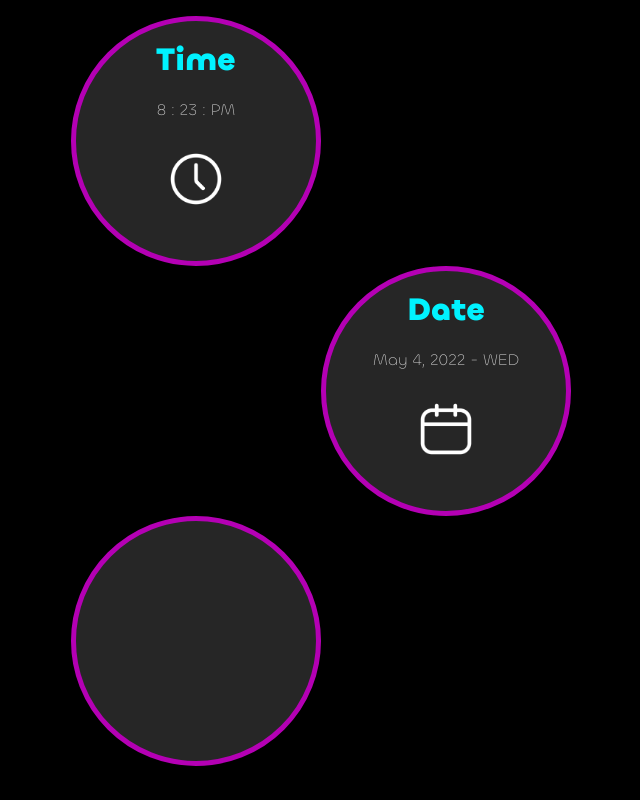
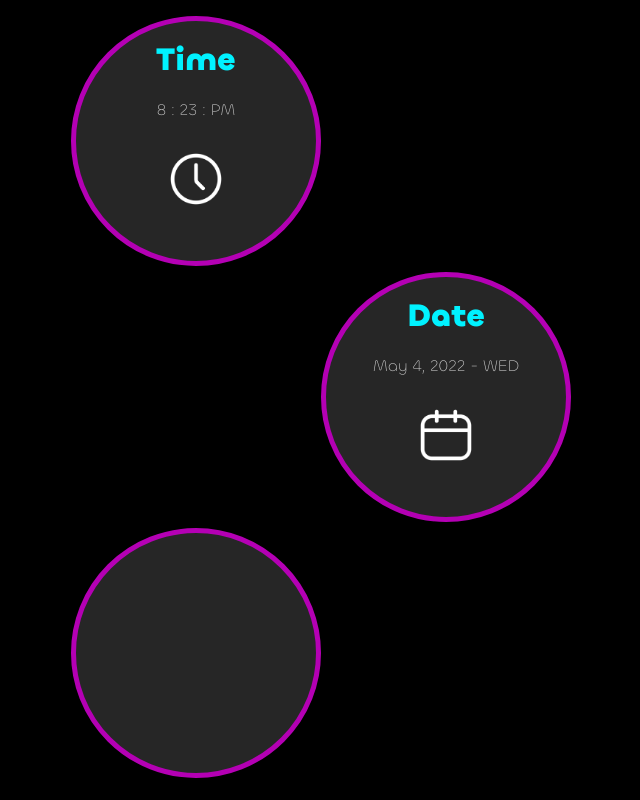
Before and after one commit to Spencer-Littrel/dashboard-widgets, a plain HTML site: page index.html in a window 1280 px wide. Shown: the whole page, without its empty margins (329-969 px from the left). Drawn offline with nearby package versions, Linux system fonts and the light colour scheme; no server answers.

Commit message:
Added more styling
* more styling

```diff
--- a/css/styles.css
+++ b/css/styles.css
@@ -5,6 +5,8 @@ body {
   background-color: rgb(0, 0, 0);
   display: flex;
   justify-content: center;
+  align-content: center;
+  height: 100vh;
 }
 
 /* Grid */
@@ -21,9 +23,17 @@ body {
 
 }
 
-    .time { grid-area: 1 / 1 / 2 / 2; }
-    .date { grid-area: 2 / 2 / 3 / 3; }
-    .weather { grid-area: 3 / 1 / 4 / 2; }
+.time {
+  grid-area: 1 / 1 / 2 / 2;
+}
+
+.date {
+  grid-area: 2 / 2 / 3 / 3;
+}
+
+.weather {
+  grid-area: 3 / 1 / 4 / 2;
+}
 
 /* Widgets */
 section {
```
Lines whose indentation alone changed are shown as unchanged.
